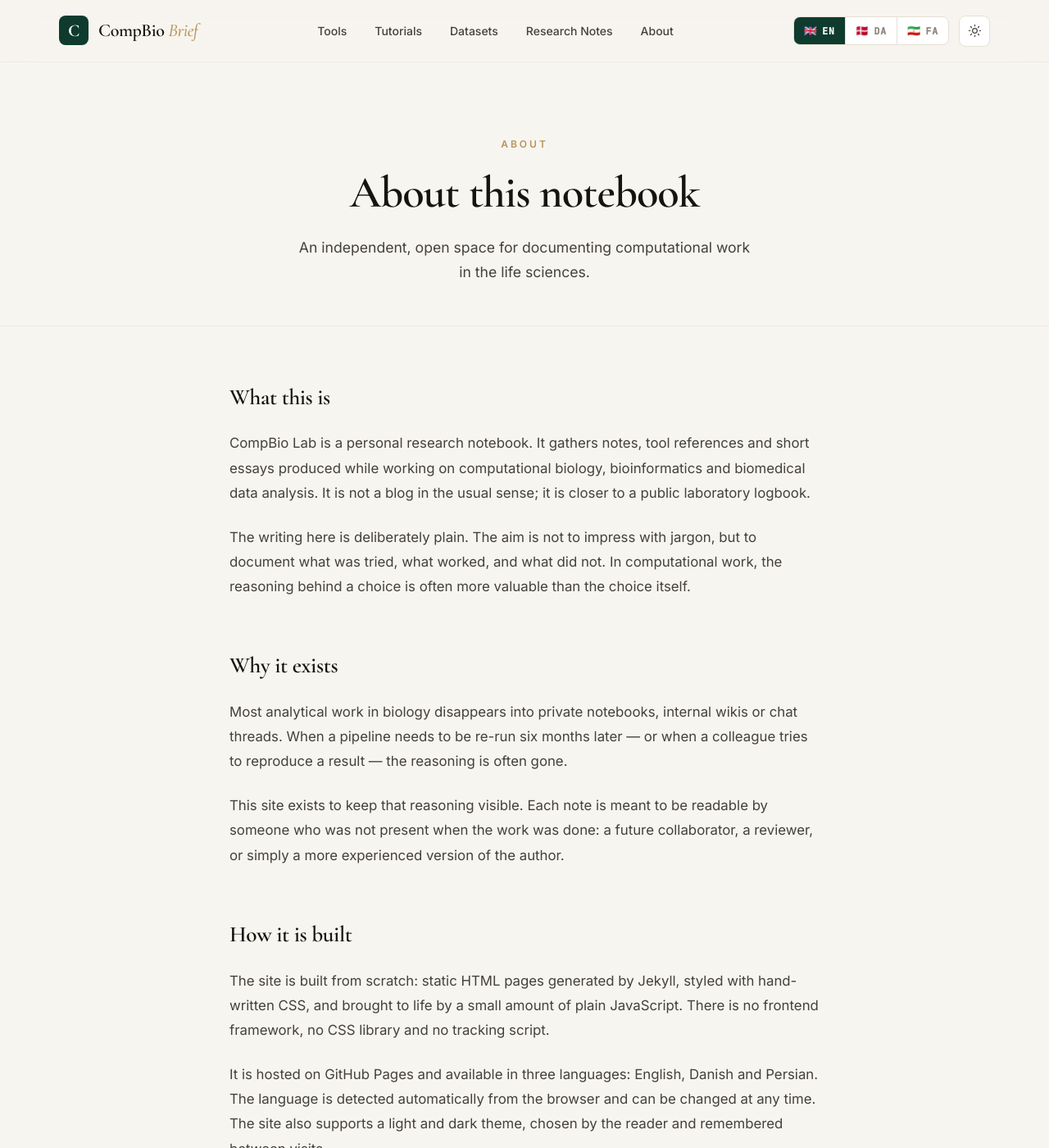
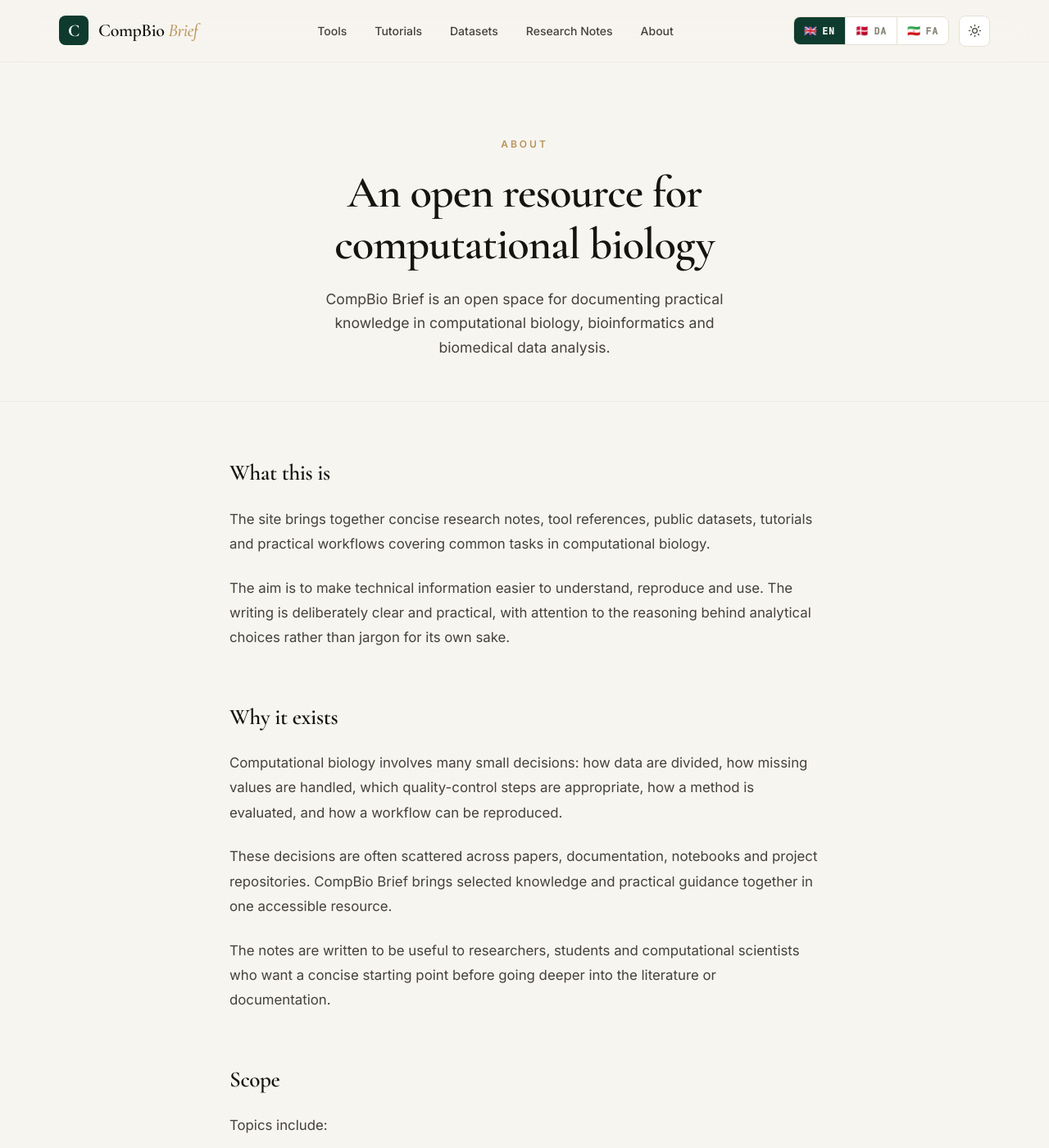
Before and after one commit to SepidehBio/CompBio-Brief, a Jekyll site: the page built from about.md, in a window 1280 px wide and 1400 px high. Shown: the whole window at 82% size. Built offline with Jekyll 4.4.1, drawn with Linux system fonts in a browser that asks for light colours; some of the changed text lies outside the part shown.

Commit message:
Update about.md

```diff
--- a/about.md
+++ b/about.md
@@ -1,17 +1,17 @@
 ---
 layout: default
 title: About
-description: About CompBio Lab — an independent notebook on computational biology, research software and scientific practice.
+description: An open resource for computational biology — documenting practical knowledge, tools, datasets and reproducible workflows.
 permalink: /about/
 ---
 
 <header class="page-header">
   <div class="container container-sm">
     <div class="page-header-eyebrow">About</div>
-    <h1 class="page-header-title" data-i18n="about.title">About this notebook</h1>
+    <h1 class="page-header-title">An open resource for computational biology</h1>
     <p class="page-header-subtitle">
-      An independent, open space for documenting computational work
-      in the life sciences.
+      CompBio Brief is an open space for documenting practical knowledge
+      in computational biology, bioinformatics and biomedical data analysis.
     </p>
   </div>
 </header>
@@ -22,71 +22,95 @@ permalink: /about/
     <h2>What this is</h2>
 
     <p>
-      CompBio Lab is a personal research notebook. It gathers notes,
-      tool references and short essays produced while working on
-      computational biology, bioinformatics and biomedical data analysis.
-      It is not a blog in the usual sense; it is closer to a public
-      laboratory logbook.
+      The site brings together concise research notes, tool references,
+      public datasets, tutorials and practical workflows covering common
+      tasks in computational biology.
     </p>
 
     <p>
-      The writing here is deliberately plain. The aim is not to impress
-      with jargon, but to document what was tried, what worked, and what
-      did not. In computational work, the reasoning behind a choice is
-      often more valuable than the choice itself.
+      The aim is to make technical information easier to understand,
+      reproduce and use. The writing is deliberately clear and practical,
+      with attention to the reasoning behind analytical choices rather
+      than jargon for its own sake.
     </p>
 
     <h2>Why it exists</h2>
 
     <p>
-      Most analytical work in biology disappears into private notebooks,
-      internal wikis or chat threads. When a pipeline needs to be
-      re-run six months later — or when a colleague tries to reproduce
-      a result — the reasoning is often gone.
+      Computational biology involves many small decisions: how data are
+      divided, how missing values are handled, which quality-control
+      steps are appropriate, how a method is evaluated, and how a
+      workflow can be reproduced.
     </p>
 
     <p>
-      This site exists to keep that reasoning visible. Each note is meant
-      to be readable by someone who was not present when the work was
-      done: a future collaborator, a reviewer, or simply a more
-      experienced version of the author.
+      These decisions are often scattered across papers, documentation,
+      notebooks and project repositories. CompBio Brief brings selected
+      knowledge and practical guidance together in one accessible resource.
+    </p>
+
+    <p>
+      The notes are written to be useful to researchers, students and
+      computational scientists who want a concise starting point before
+      going deeper into the literature or documentation.
+    </p>
+
+    <h2>Scope</h2>
+
+    <p>Topics include:</p>
+
+    <ul>
+      <li>Computational biology and bioinformatics</li>
+      <li>Biomedical machine learning</li>
+      <li>Single-cell analysis</li>
+      <li>Spatial transcriptomics</li>
+      <li>Variant interpretation</li>
+      <li>Sequence analysis</li>
+      <li>Biomedical datasets</li>
+      <li>Scientific Python and research software</li>
+      <li>Reproducible computational workflows</li>
+    </ul>
+
+    <p>
+      The site focuses on practical and technically grounded material.
+      Topics are included when there is sufficient understanding or
+      reliable documentation to explain them accurately.
     </p>
 
     <h2>How it is built</h2>
 
     <p>
-      The site is built from scratch: static HTML pages generated by
-      Jekyll, styled with hand-written CSS, and brought to life by a
-      small amount of plain JavaScript. There is no frontend framework,
-      no CSS library and no tracking script.
+      CompBio Brief is built from scratch using Jekyll, HTML, CSS and
+      JavaScript. It uses no frontend framework or CSS library.
     </p>
 
     <p>
-      It is hosted on GitHub Pages and available in three languages:
-      English, Danish and Persian. The language is detected
-      automatically from the browser and can be changed at any time.
-      The site also supports a light and dark theme, chosen by the
-      reader and remembered between visits.
+      The site is hosted on GitHub Pages and supports English, Danish
+      and Persian, including automatic language detection and
+      right-to-left text support.
     </p>
 
-    <h2>Scope</h2>
+    <p>
+      It also includes light and dark themes, responsive layouts and
+      accessibility-oriented features.
+    </p>
+
+    <h2>Open by design</h2>
 
     <p>
-      Topics covered include sequence analysis, single-cell methods,
-      variant interpretation, spatial transcriptomics and the software
-      that supports them. If a topic is outside the author's direct
-      experience, it does not appear here.
+      The written content is published under the
+      <a href="https://creativecommons.org/licenses/by/4.0/" target="_blank" rel="noopener">CC BY 4.0</a>
+      license, and the site's code is released under the
+      <a href="https://opensource.org/licenses/MIT" target="_blank" rel="noopener">MIT License</a>.
     </p>
 
-    <h2>License</h2>
+    <p>
+      The material can be reused and adapted with attribution.
+      Corrections, suggestions and contributions are welcome.
+    </p>
 
-    <p>
-      Written content is published under
-      <a href="https://creativecommons.org/licenses/by/4.0/" target="_blank" rel="noopener">CC BY 4.0</a>.
-      Code is released under the
-      <a href="https://opensource.org/licenses/MIT" target="_blank" rel="noopener">MIT License</a>.
-      You are free to quote, adapt and reuse — attribution is
-      appreciated, and corrections are always welcome.
+    <p style="text-align: center; margin-top: 3em; color: var(--text-muted); font-size: 0.92rem;">
+      © 2026 CompBio Brief · Built with care.
     </p>
 
   </div>
```
